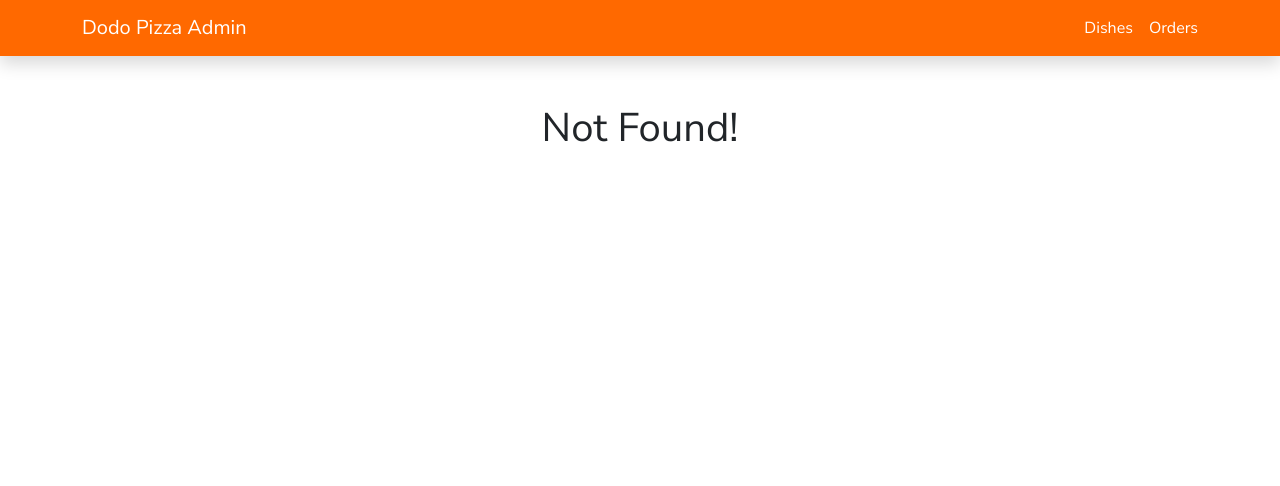
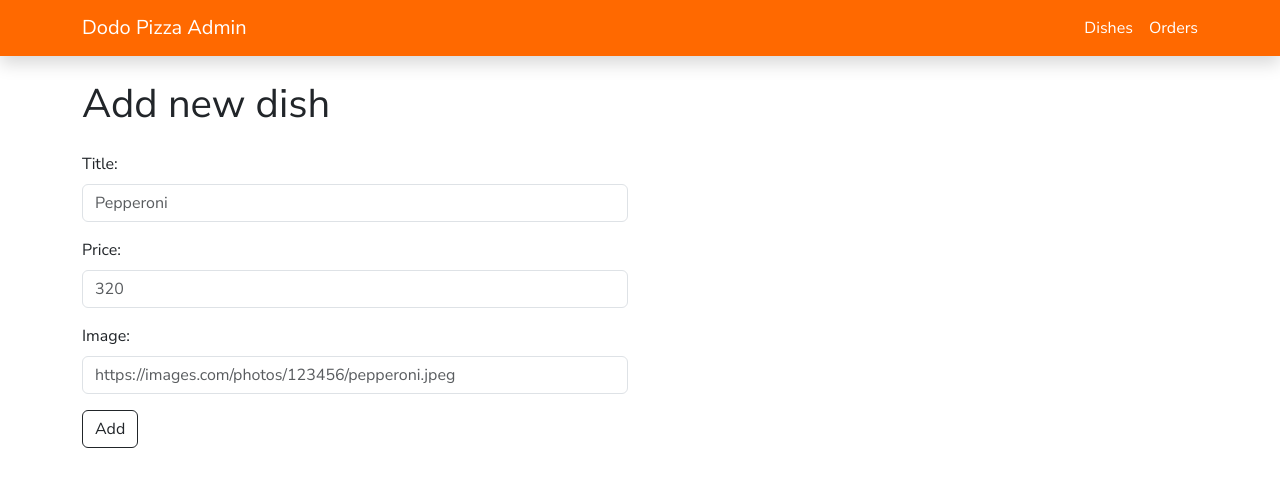
Before and after one commit to arnasir505/homework71, a React (Vite) app: page /admin/new-dish in a window 1280 px wide. Before the commit this address had no page. Shown: the top 486 px of the page. Built offline with nearby package versions, Linux system fonts and the light colour scheme.

Commit message:
Create DishEditor

```diff
--- a/src/App.tsx
+++ b/src/App.tsx
@@ -3,6 +3,7 @@ import Navbar from './components/Navbar/Navbar';
 import AdminDishes from './pages/AdminDishes/AdminDishes';
 import AdminOrders from './pages/AdminOrders/AdminOrders';
 import NotFound from './components/NotFound/NotFound';
+import DishEditor from './pages/DishEditor/DishEditor';
 
 const App = () => {
   return (
@@ -13,6 +14,7 @@ const App = () => {
       <Routes>
         <Route path='/admin/dishes' element={<AdminDishes />} />
         <Route path='/admin/orders' element={<AdminOrders />} />
+        <Route path='/admin/new-dish' element={<DishEditor />} />
         <Route path='*' element={<NotFound />} />
       </Routes>
     </>
--- a/src/pages/AdminDishes/AdminDishes.tsx
+++ b/src/pages/AdminDishes/AdminDishes.tsx
@@ -1,9 +1,15 @@
 import React from 'react';
+import { Link } from 'react-router-dom';
 
 const AdminDishes: React.FC = () => {
   return (
-    <div className='container'>
-      <h1>Dishes</h1>
+    <div className='container pt-4'>
+      <div className='d-flex justify-content-between align-items-center'>
+        <h1>Dishes</h1>
+        <Link to={'/admin/new-dish'} className='btn btn-outline-dark'>
+          Add new dish
+        </Link>
+      </div>
     </div>
   );
 };
--- /dev/null
+++ b/src/pages/DishEditor/DishEditor.tsx
@@ -0,0 +1,60 @@
+import React from 'react';
+
+const DishEditor: React.FC = () => {
+  return (
+    <div className='container'>
+      <div className='row'>
+        <div className='col-lg-6 pt-4'>
+          <h1 className='mb-4'>Add new dish</h1>
+          <form>
+            <div className='mb-3'>
+              <label htmlFor='title' className='form-label'>
+                Title:
+              </label>
+              <input
+                type='text'
+                className='form-control'
+                id='title'
+                name='title'
+                placeholder='Pepperoni'
+                required
+                autoComplete='on'
+              />
+            </div>
+            <div className='mb-3'>
+              <label htmlFor='price' className='form-label'>
+                Price:
+              </label>
+              <input
+                type='number'
+                className='form-control'
+                id='price'
+                name='price'
+                placeholder='320'
+                required
+                autoComplete='on'
+              />
+            </div>
+            <div className='mb-3'>
+              <label htmlFor='image' className='form-label'>
+                Image:
+              </label>
+              <input
+                type='url'
+                className='form-control'
+                id='image'
+                name='image'
+                placeholder='https://images.com/photos/123456/pepperoni.jpeg'
+                required
+                autoComplete='on'
+              />
+            </div>
+            <button className='btn btn-outline-dark'>Add</button>
+          </form>
+        </div>
+      </div>
+    </div>
+  );
+};
+
+export default DishEditor;
```
Also changed, not shown: src/pages/AdminOrders/AdminOrders.tsx (+4 -6 lines).
